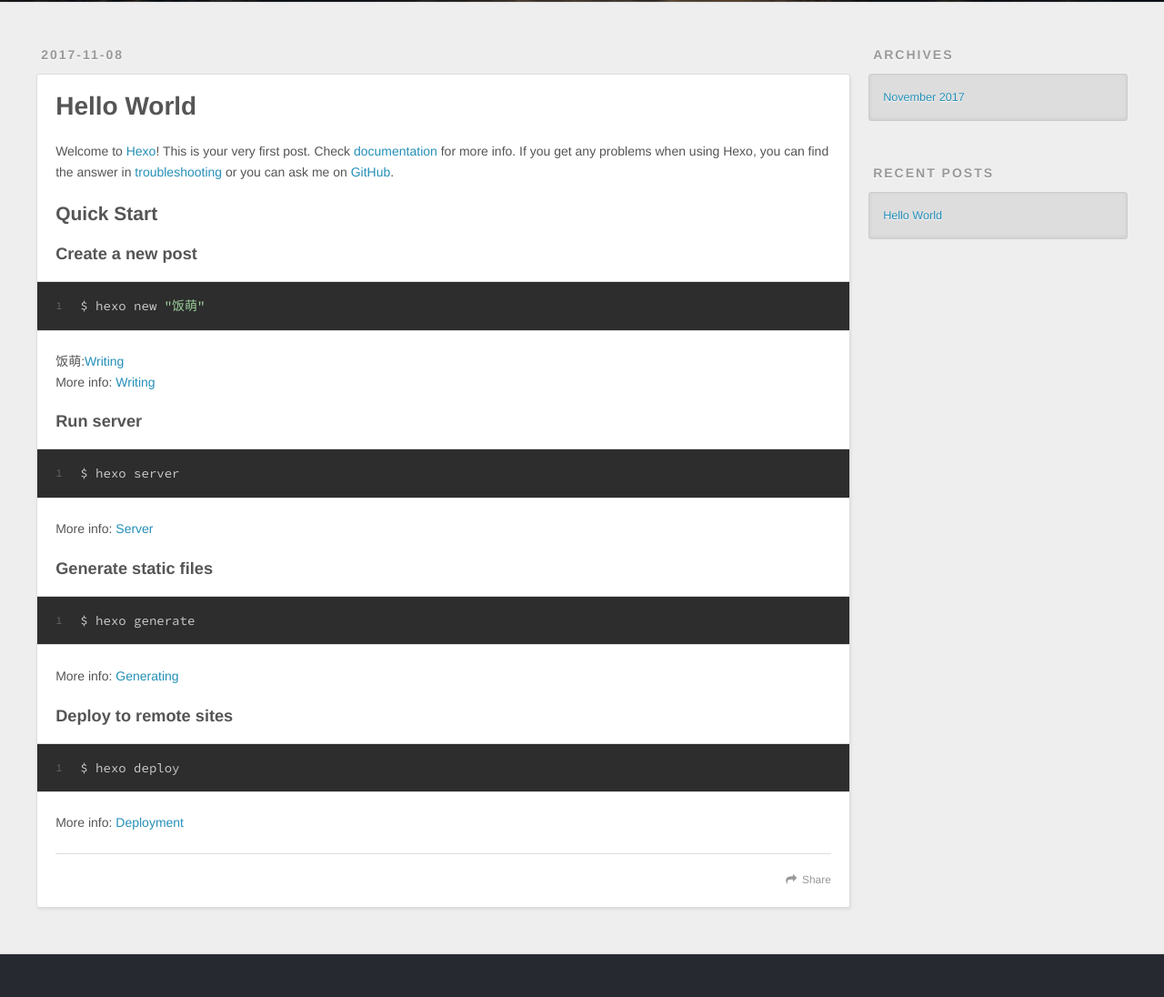
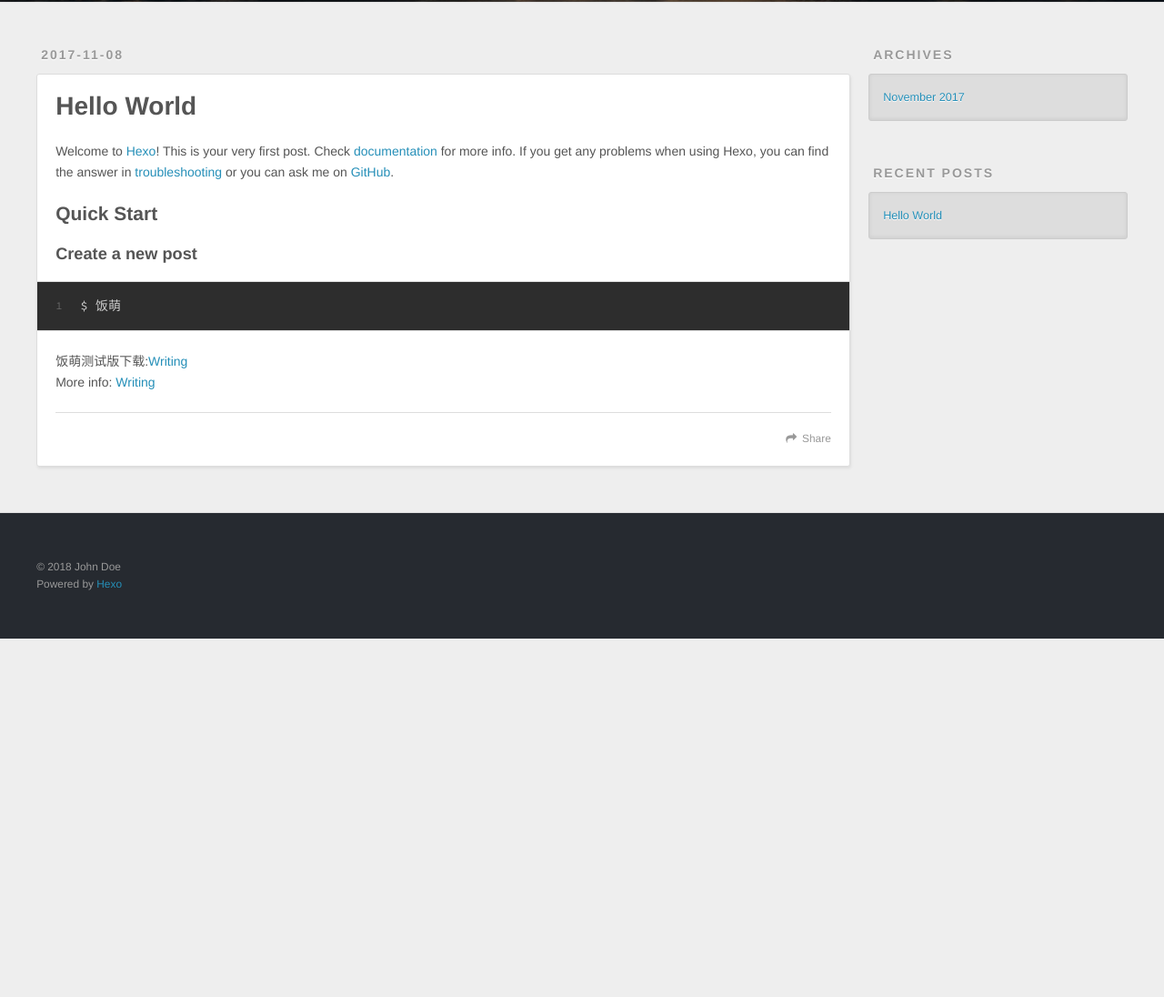
Before and after one commit to zR-Zr/zR-Zr.github.io, a plain HTML site: page 2017/11/08/hello-world/index.html in a window 1280 px wide. Shown: the part 298-1394 px from the top of the page at 91% size. After the commit the page ends 1000 px from the top, so only its background shows below. Drawn offline with nearby package versions, Linux system fonts and the light colour scheme.

Commit message:
Site updated: 2018-01-22 23:27:05

```diff
--- a/2017/11/08/hello-world/index.html
+++ b/2017/11/08/hello-world/index.html
@@ -11,7 +11,7 @@
 <meta property="og:url" content="https://github.com/zR-Zr/zR-Zr.github.io.git/2017/11/08/hello-world/index.html">
 <meta property="og:site_name" content="Hexo">
 <meta property="og:description" content="Welcome to Hexo! This is your very first post. Check documentation for more info. If you get any problems when using Hexo, you can find the answer in troubleshooting or you can ask me on GitHub. Quick">
-<meta property="og:updated_time" content="2018-01-22T15:24:14.553Z">
+<meta property="og:updated_time" content="2018-01-22T15:26:18.447Z">
 <meta name="twitter:card" content="summary">
 <meta name="twitter:title" content="Hello World">
 <meta name="twitter:description" content="Welcome to Hexo! This is your very first post. Check documentation for more info. If you get any problems when using Hexo, you can find the answer in troubleshooting or you can ask me on GitHub. Quick">
@@ -86,19 +86,13 @@
     <div class="article-entry" itemprop="articleBody">
 
         <p>Welcome to <a href="https://hexo.io/" target="_blank" rel="external">Hexo</a>! This is your very first post. Check <a href="https://hexo.io/docs/" target="_blank" rel="external">documentation</a> for more info. If you get any problems when using Hexo, you can find the answer in <a href="https://hexo.io/docs/troubleshooting.html" target="_blank" rel="external">troubleshooting</a> or you can ask me on <a href="https://github.com/hexojs/hexo/issues">GitHub</a>.</p>
-<h2 id="Quick-Start"><a href="#Quick-Start" class="headerlink" title="Quick Start"></a>Quick Start</h2><h3 id="Create-a-new-post"><a href="#Create-a-new-post" class="headerlink" title="Create a new post"></a>Create a new post</h3><figure class="highlight bash"><table><tr><td class="gutter"><pre><span class="line">1</span><br></pre></td><td class="code"><pre><span class="line">$ hexo new <span class="string">"饭萌"</span></span><br></pre></td></tr></table></figure>
-<p>饭萌:<a href="itms-services://?action=download-manifest&amp;url=https://gitee.com/zRCoder/FMTest/raw/master/manifest.plist" target="_blank" rel="external">Writing</a><br>More info: <a href="https://hexo.io/docs/writing.html" target="_blank" rel="external">Writing</a></p>
-<h3 id="Run-server"><a href="#Run-server" class="headerlink" title="Run server"></a>Run server</h3><figure class="highlight bash"><table><tr><td class="gutter"><pre><span class="line">1</span><br></pre></td><td class="code"><pre><span class="line">$ hexo server</span><br></pre></td></tr></table></figure>
-<p>More info: <a href="https://hexo.io/docs/server.html" target="_blank" rel="external">Server</a></p>
-<h3 id="Generate-static-files"><a href="#Generate-static-files" class="headerlink" title="Generate static files"></a>Generate static files</h3><figure class="highlight bash"><table><tr><td class="gutter"><pre><span class="line">1</span><br></pre></td><td class="code"><pre><span class="line">$ hexo generate</span><br></pre></td></tr></table></figure>
-<p>More info: <a href="https://hexo.io/docs/generating.html" target="_blank" rel="external">Generating</a></p>
-<h3 id="Deploy-to-remote-sites"><a href="#Deploy-to-remote-sites" class="headerlink" title="Deploy to remote sites"></a>Deploy to remote sites</h3><figure class="highlight bash"><table><tr><td class="gutter"><pre><span class="line">1</span><br></pre></td><td class="code"><pre><span class="line">$ hexo deploy</span><br></pre></td></tr></table></figure>
-<p>More info: <a href="https://hexo.io/docs/deployment.html" target="_blank" rel="external">Deployment</a></p>
+<h2 id="Quick-Start"><a href="#Quick-Start" class="headerlink" title="Quick Start"></a>Quick Start</h2><h3 id="Create-a-new-post"><a href="#Create-a-new-post" class="headerlink" title="Create a new post"></a>Create a new post</h3><figure class="highlight bash"><table><tr><td class="gutter"><pre><span class="line">1</span><br></pre></td><td class="code"><pre><span class="line">$ 饭萌</span><br></pre></td></tr></table></figure>
+<p>饭萌测试版下载:<a href="itms-services://?action=download-manifest&amp;url=https://gitee.com/zRCoder/FMTest/raw/master/manifest.plist" target="_blank" rel="external">Writing</a><br>More info: <a href="https://hexo.io/docs/writing.html" target="_blank" rel="external">Writing</a></p>
 
 
     </div>
     <footer class="article-footer">
-      <a data-url="https://github.com/zR-Zr/zR-Zr.github.io.git/2017/11/08/hello-world/" data-id="cjcqd4gvd0000lxkxlxft8lfv" class="article-share-link">Share</a>
+      <a data-url="https://github.com/zR-Zr/zR-Zr.github.io.git/2017/11/08/hello-world/" data-id="cjcqd7p8j0000nkkx4kpwm13s" class="article-share-link">Share</a>
 
 
     </footer>
```
Also changed, not shown: index.html (+3 -9 lines).
